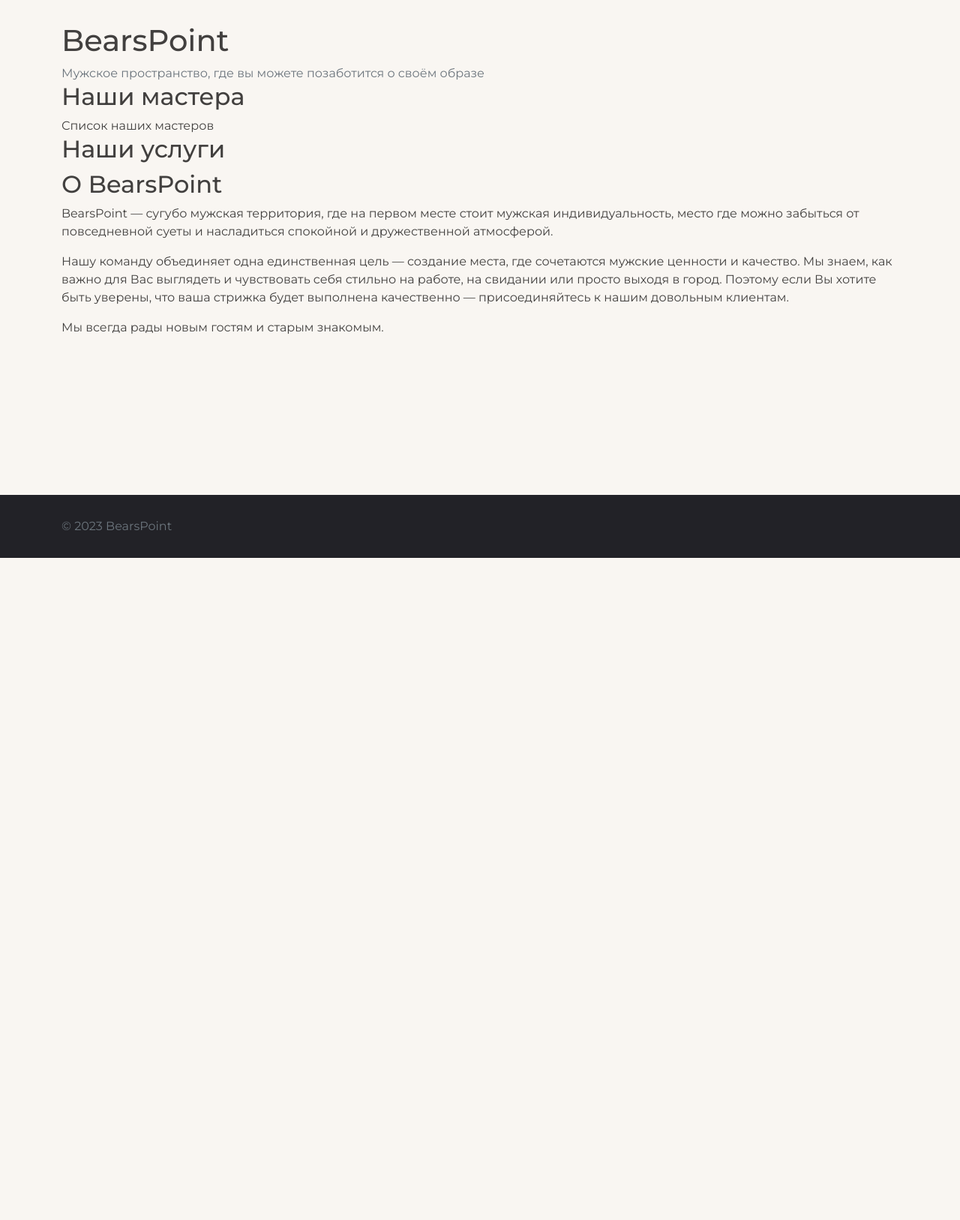
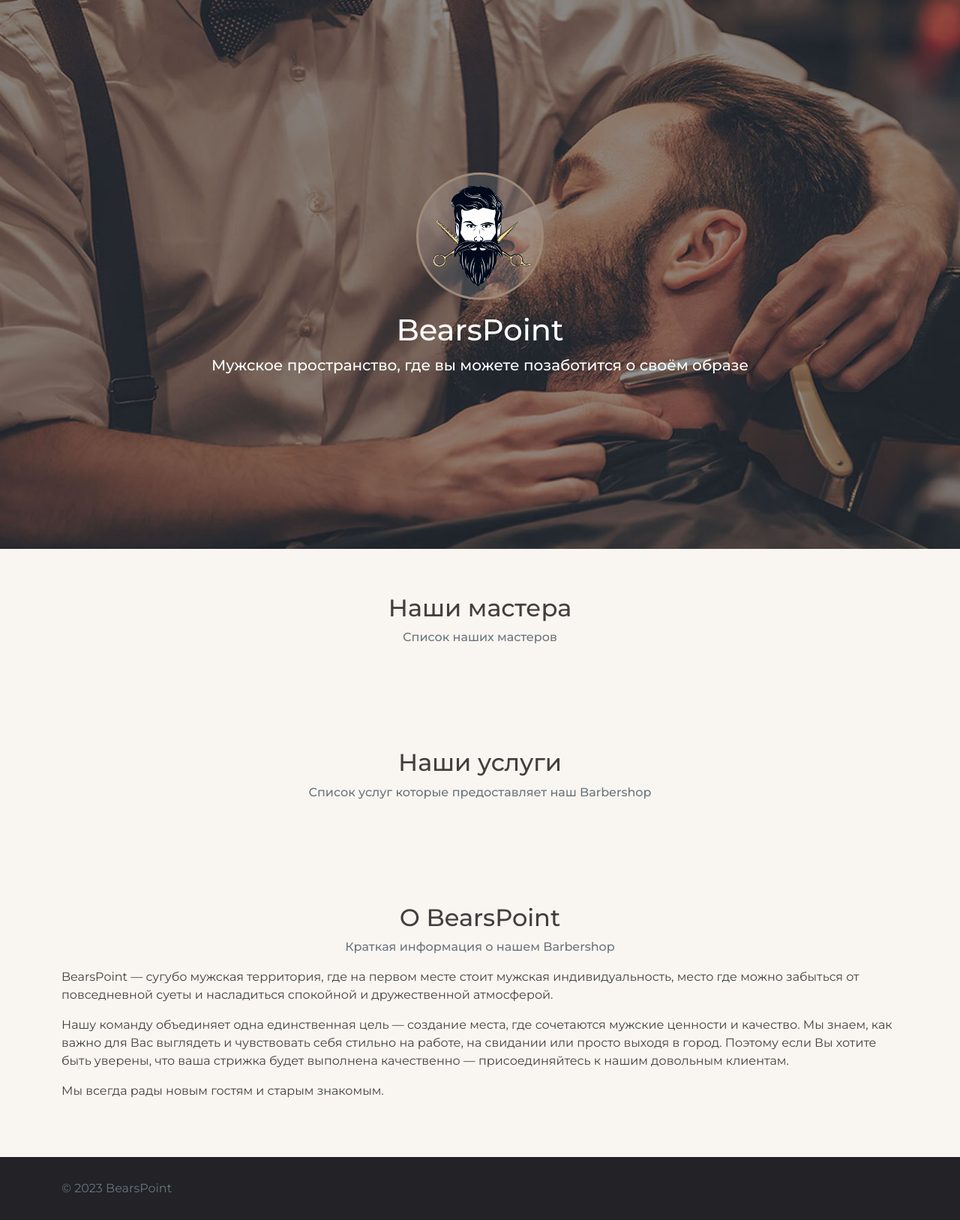
Before and after one commit to ElveeBolt/bearspoint, a Django app: page / in a window 1280 px wide. Shown: the part 56-1683 px from the top of the page at 75% size. Before the commit the page ends 800 px from the top, so only its background shows below. Run offline with Django 4.2, Linux system fonts and the light colour scheme; data that the repository does not hold is empty; some libraries are stand-ins or nearby versions.

Commit message:
Redesign Index page

```diff
--- a/static/css/main.css
+++ b/static/css/main.css
@@ -43,6 +43,36 @@ body{
     font-size: 22px;
 }
 
+section {
+    padding: 60px 0;
+}
+
+.section-heading .subtitle{
+    font-weight: 500;
+    font-size: 16px;
+}
+
+#home {
+    background: url(../img/home_bg.jpg);
+    margin-top: -30px;
+    padding: 230px 0;
+    background-size: cover;
+    color: #fff;
+    text-align: center;
+    font-weight: 500;
+}
+
+#home img{
+    background: #ffffff24;
+    border-radius: 50%;
+    width: 170px;
+    border: 3px solid var(--main-color);
+}
+
+#home .subtitle{
+    font-size: 20px;
+}
+
 footer{
     padding: 30px 0;
     background: var(--navbar-bg);
--- a/templates/main/index.html
+++ b/templates/main/index.html
@@ -4,15 +4,16 @@
 {% block content %}
 <section id="home">
     <div class="container">
+        <img src="{% static 'img/barber.png' %}" alt="" class="mb-3">
         <h1>{{ title }}</h1>
-        <div class="subtitle text-muted">{{ subtitle }}</div>
+        <div class="subtitle">{{ subtitle }}</div>
     </div>
 </section>
 <section id="masters">
     <div class="container">
-        <div class="section-heading">
+        <div class="section-heading text-center mb-3">
             <h2>Наши мастера</h2>
-            <div class="subtitle">Список наших мастеров</div>
+            <div class="subtitle text-muted">Список наших мастеров</div>
         </div>
         <div class="row">
             {% for master in master_list %}
@@ -30,9 +31,9 @@
 </section>
 <section id="services">
     <div class="container">
-        <div class="section-heading">
+        <div class="section-heading text-center mb-3">
             <h2>Наши услуги</h2>
-            <div class="subtitle"></div>
+            <div class="subtitle text-muted">Список услуг которые предоставляет наш Barbershop</div>
         </div>
         <div class="row">
 
@@ -41,9 +42,9 @@
 </section>
 <section id="about">
     <div class="container">
-        <div class="section-heading">
+        <div class="section-heading text-center mb-3">
             <h2>О BearsPoint</h2>
-            <div class="subtitle"></div>
+            <div class="subtitle text-muted">Краткая информация о нашем Barbershop</div>
         </div>
         <div class="text">
             <p>
```
Also changed, not shown: static/img/barber.png, static/img/home_bg.jpg (added).
